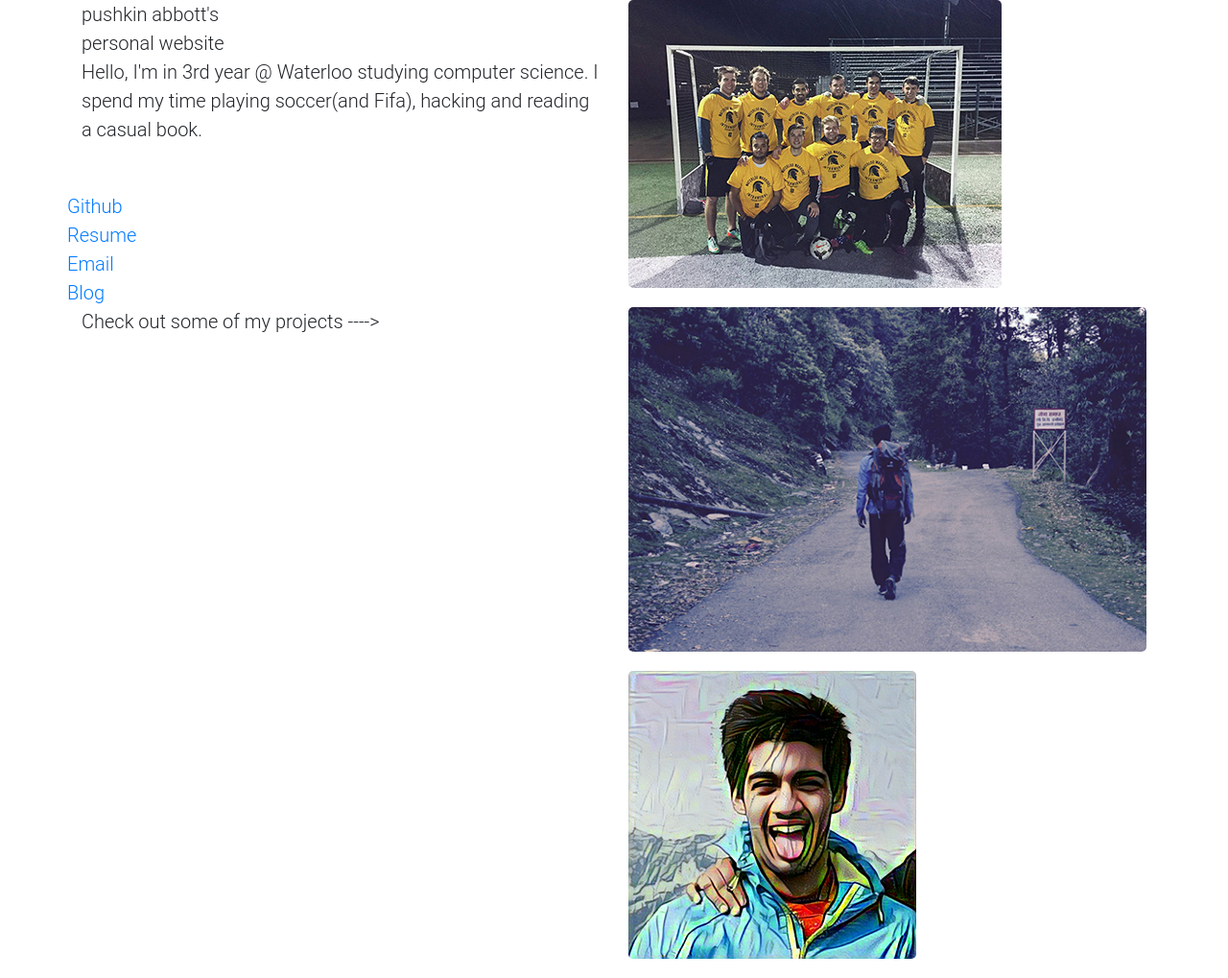
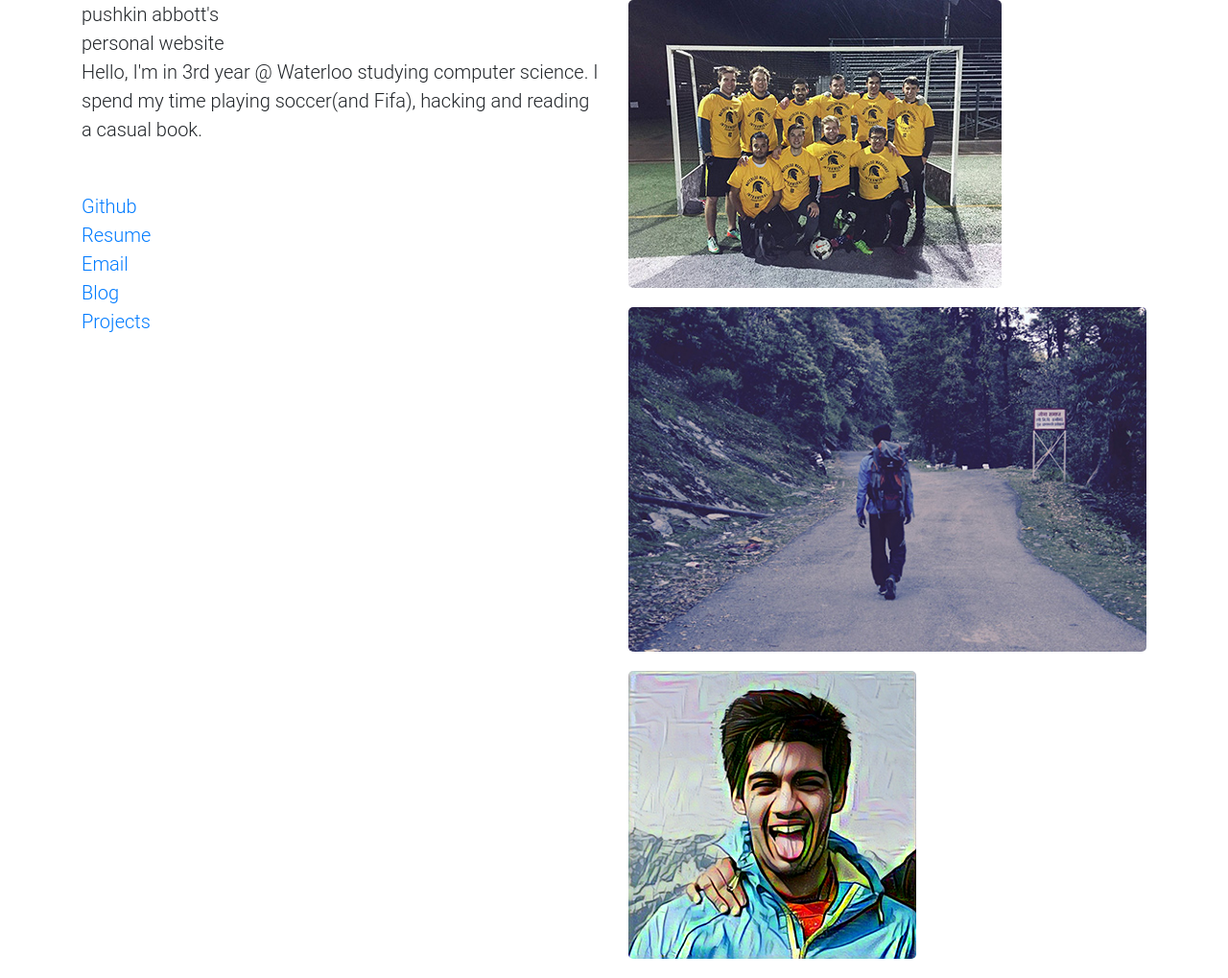
Before and after one commit to gotibhai/mygithubpage, a Jekyll site: the page index.html, which Jekyll copies as it is, in a window 1280 px wide. Shown: the whole page at 96% size. Built offline with Jekyll 4.4.1, drawn with Linux system fonts in a browser that asks for light colours; nearby versions of some CDN libraries.

Commit message:
adding blog

```diff
--- a/index.html
+++ b/index.html
@@ -25,13 +25,13 @@
 
 <div class="container">
   <div class="row">
-    <div class="col" id="page-profile">
+    <div class="col-xs-12 col-sm-12 col-md-6 col-lg-6" id="page-profile">
       <div id="mainblock">
         <div id="name">pushkin abbott's <br> personal website</div>
         <div id="about">
           <p id="description">Hello, I'm in 3rd year @ Waterloo studying computer science. I spend my time playing soccer(and Fifa), hacking and reading a casual book. </p>
           <br>
-         <div class="row">
+         <div>
             <div id="links">
               <div id="link1">
                 <a href="https://www.github.com/gotibhai"> Github</a>
@@ -42,13 +42,20 @@
               <div id="link3">
                   <a href="mailto:abbott.pushkin@gmail.com">Email</a>
                 </div>
+            </div>
+            <div id="links">
               <div id="link4">
                 <a href="\blog">Blog</a>
+              </div>
+
+              <div id="link5">
+                <a href="\#projects">Projects</a>
               </div>
             </div>
           </div>
 
-          <p class="heading">Check out some of my projects ----> </p> <br>
+          <!-- <p class="heading">Check out some of my projects </p>  -->
+          <br>
         </div>
       </div>
     </div>
@@ -56,21 +63,21 @@
         <div id="ticks">
            <!-- <div id="picturedudeabides" class="img-fluid"></div>  -->
            <div class="view overlay hm-black-strong myimg">
-              <img src="images/7s.jpg" class="img-fluid" alt="">
+              <img src="images/7s.jpg" class="img-fluid pic7" alt="">
               <div class="mask flex-center">
                   <p class="white-text">7v7 Intramural Champions 2017</p>
               </div>
           </div>
 
            <div class="view overlay hm-black-strong myimg2">
-              <img src="images/dudeabides.jpg" class="img-fluid" alt="">
+              <img src="images/dudeabides.jpg" class="img-fluid pic7" alt="">
               <div class="mask flex-center">
                   <p class="white-text">Trek to Chopta Village(India)</p>
               </div>
           </div>
 
           <div class="view overlay hm-black-strong myimg3">
-              <img src="images/nst.png" class="img-fluid" alt="">
+              <img src="images/nst.png" class="img-fluid pic7" alt="">
               <div class="mask flex-center">
                   <p class="white-text">Neural Style Transfer </p>
               </div>
```
Also changed, not shown: styles.css (+14 -7 lines).
